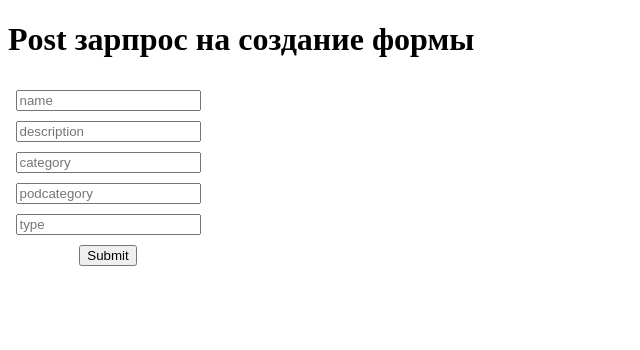
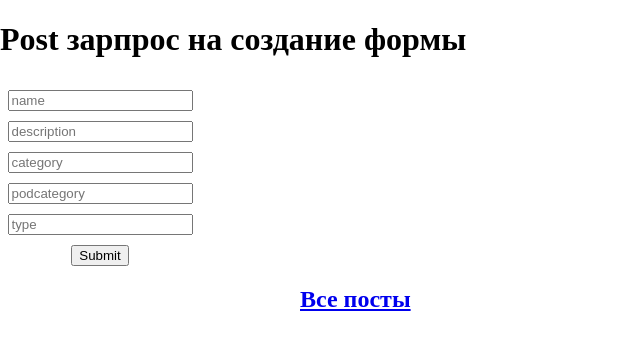
Before and after one commit to muerewa/Rest-api, a website: page public/index.html in a window 1280 px wide. Shown: the whole page, without its empty margins (0-640 px from the left). Drawn offline with Linux system fonts and the light colour scheme.

Commit message:
added a frontend part for getting all posts

```diff
--- a/public/index.html
+++ b/public/index.html
@@ -8,6 +8,7 @@
     <link rel="stylesheet" href="./styles.css">
 </head>
 <body>
+    <!-- Я очень плох в фронтенде, извините -->
     <form action="http://localhost:3000/api/posts" method="post">
         <h1>Post зарпрос на создание формы</h1>
         <div class="post-inputs">
@@ -19,6 +20,9 @@
             <input type="submit">
         </div>
     </form>
+
+    <h2><a href="http://localhost:3000/api/posts" class="link" data-method="get">Все посты</a></h2>
+
     <script src="main.js" ></script>
 </body>
 </html>
--- a/public/styles.css
+++ b/public/styles.css
@@ -1,3 +1,12 @@
+body {
+    margin: 0;
+    padding: 0;
+    width: 100%;
+}
+
+.link {
+    margin-left: 300px;
+}
 
 .post-inputs {
     width: 200px;
```
